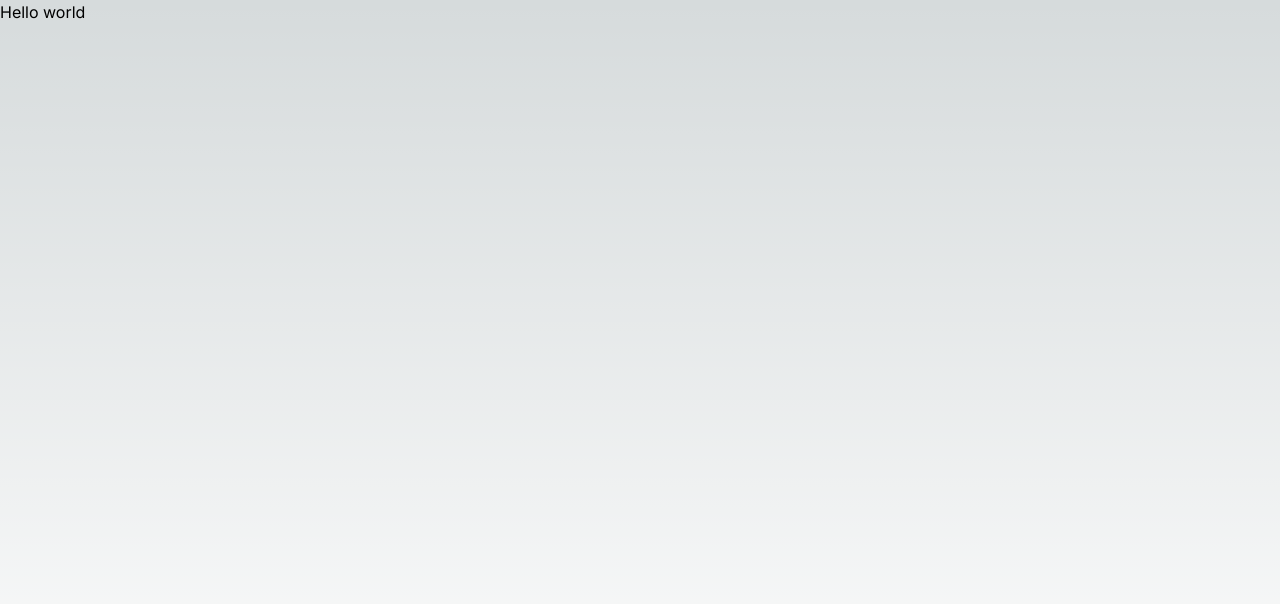
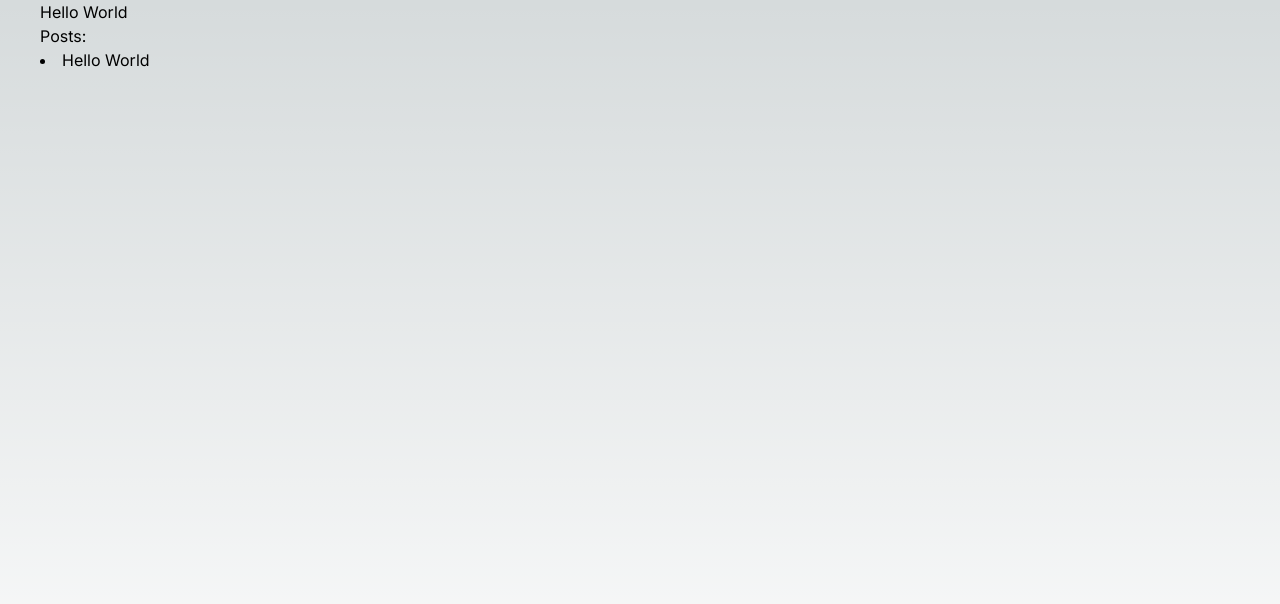
Before and after one commit to UltronLabs/ulab.io, a Next.js app: page /blog in a window 1280 px wide. Shown: the top 604 px of the page. Built offline with nearby package versions, Linux system fonts and the light colour scheme.

Commit message:
add dynamic routes and fetch data via nextjs

```diff
--- /dev/null
+++ b/src/app/api/page.js
@@ -0,0 +1,6 @@
+export default function BlogPostDetail(params) {
+    console.log(params)
+    return <main>
+        <h1>Hello Detail view</h1>
+    </main>
+}
--- /dev/null
+++ b/src/app/api/posts/route.js
@@ -0,0 +1,18 @@
+
+import { NextResponse } from "next/server";
+
+
+export async function GET() {
+    return NextResponse.json(
+        {
+            items: [
+                 {id: 1, title: "Hello World"},
+            ]
+        })
+}
+
+
+// export async function POST(){
+//     return NextResponse.json({hello: "POST"})
+
+// }
--- a/src/app/api/route.js
+++ /dev/null
@@ -1,12 +0,0 @@
-import { NextResponse } from "next/server";
-
-
-export async function GET() {
-    return NextResponse.json({hello: "GET"})
-}
-
-
-export async function POST(){
-    return NextResponse.json({hello: "POST"})
-
-}
--- /dev/null
+++ b/src/app/blog/[slug]/page.js
@@ -0,0 +1,9 @@
+// 'use client'
+
+
+export default function BlogDetailPage(params) {
+    console.log(params)
+    return <main>
+        <h1>Hello Detail view</h1>
+    </main>
+}
--- /dev/null
+++ b/src/app/blog/[slug]/route.js
@@ -0,0 +1,9 @@
+import { NextResponse } from "next/server";
+
+export async function GET(request, context) {
+    const {params} = context
+    const {slug} = params
+    console.log(request, context)
+
+    return NextResponse.json({slug: slug})
+}
--- a/src/app/blog/page.js
+++ b/src/app/blog/page.js
@@ -1,6 +1,25 @@
+async function getData(){
+    //  1 endpoint - API
+    const endpoint = "http://localhost:3000/api/posts"
+    const res = await fetch(endpoint) // http GET method
 
-export default function BlogPage() {
+    if (!res.ok){
+        throw new Error("Failed to fetch data")
+    }
+    return res.json()
+}
+
+
+export default async function BlogPage() {
+    const data = await getData()
+    const items = data && data.items ? [...data.items] : []
     return <main>
-        <h1>Hello world</h1>
+        <h1>Hello World</h1>
+        <p>Posts:</p>
+        {items && items.map((item, idx) => {
+            return <li key={`post-${idx}`}>{item.title}</li>
+
+        } )}
+
     </main>
 }
--- a/src/app/layout.js
+++ b/src/app/layout.js
@@ -11,7 +11,7 @@
 export default function RootLayout({ children }) {
   return (
     <html lang="en">
-      <body className={`${inter.className} min-h-screen`}>{children}</body>
+      <body className={`${inter.className} min-h-screen px-10`}>{children}</body>
     </html>
   )
 }
```
